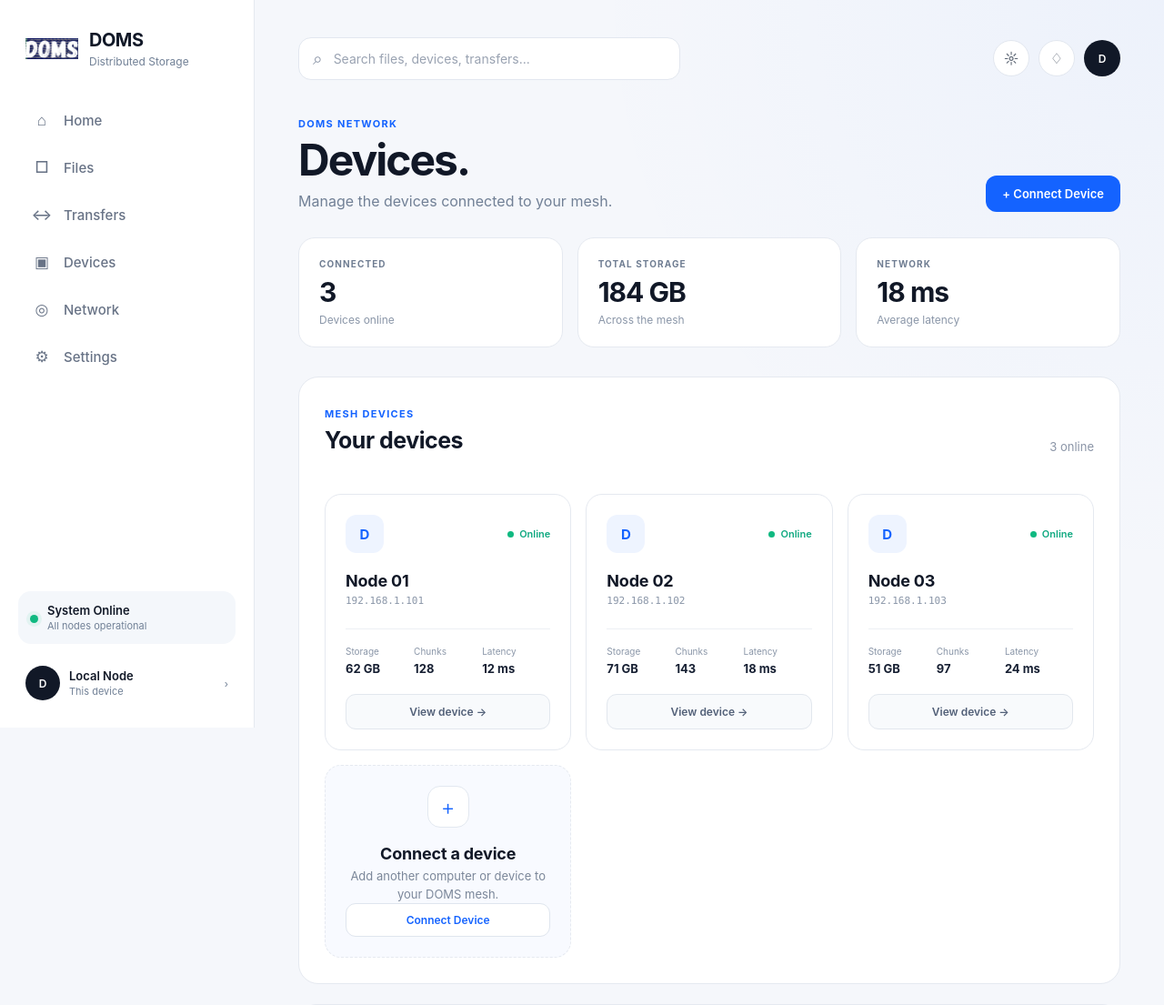
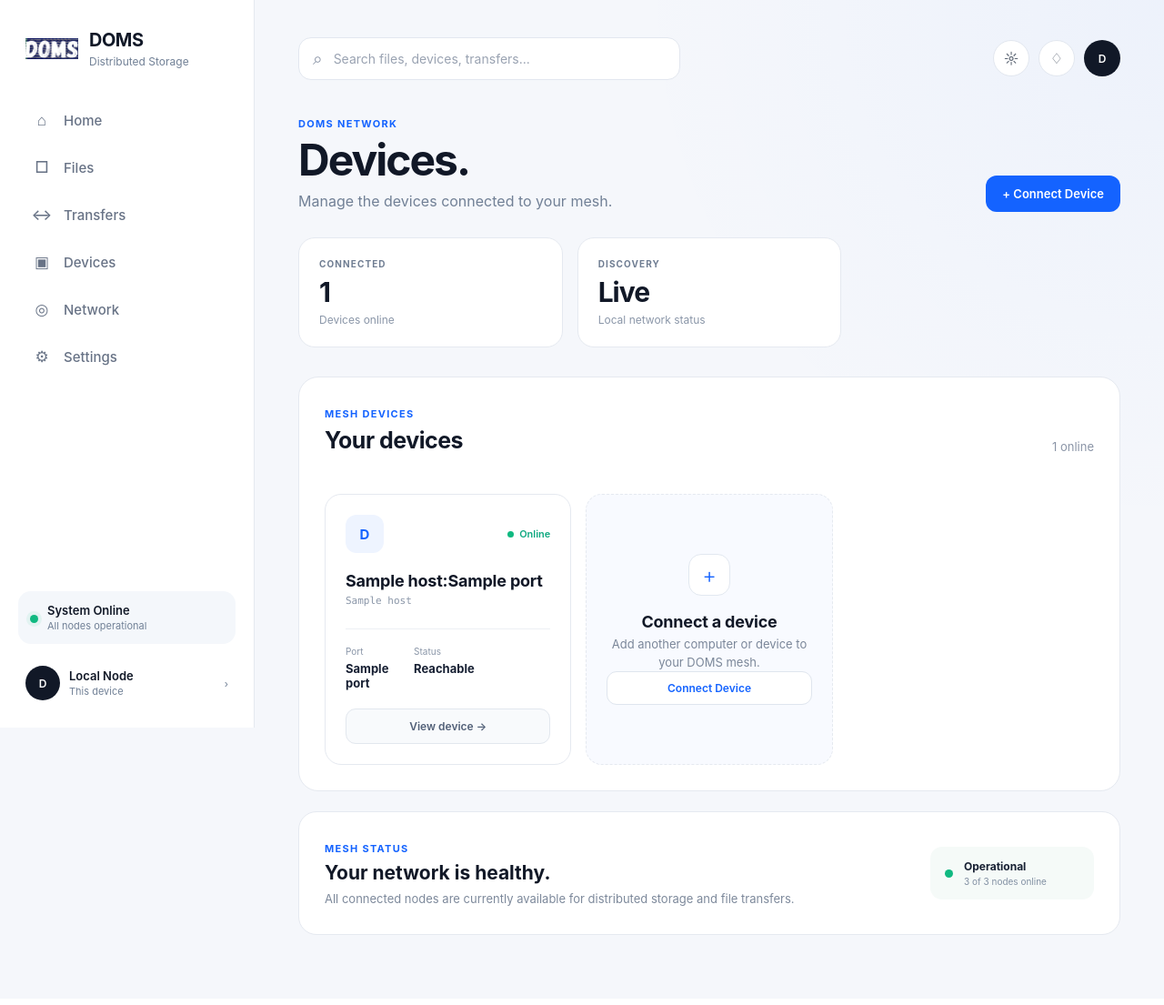
Before and after one commit to Ithinkyouarelyingtome/DOMS, a Flask app: template webui/templates/device.html in a window 1280 px wide. Shown: the top 1105 px of the page at 91% size. After the commit the page ends 1028 px from the top, so only its background shows below. Run offline with Flask 3, Linux system fonts and the light colour scheme; the template is opened without the code that fills it: most values are stand-ins (such as "Sample title", 1, 10 or a date in 2020); parts of the project's set-up code (start-up, migrations or seed data) failed here and were passed over.

Commit message:
Ui_read_update

```diff
--- a/webui/app.py
+++ b/webui/app.py
@@ -1,4 +1,15 @@
 from flask import Flask, render_template
+import sys
+import os
+
+# Add the Backend folder to the import path (sibling folder to webui/)
+BACKEND_PATH = r'C:\Users\sdaks\Desktop\DOMS\Backend'
+sys.path.append(BACKEND_PATH)
+
+from device import list_available_files
+from config import STORAGE_DIR, STORAGE_QUOTA, KNOWN_DEVICES
+from storage_manager import Storagemanager
+from discovery import listen_for_devices
 
 app = Flask(__name__)
 
@@ -10,12 +21,50 @@
 
 @app.route("/storage")
 def storage():
-    return render_template("storage.html", active_page="storage")
+    storage_dir = "device_storage_6001"
 
+    try:
+        manager = Storagemanager(storage_dir, STORAGE_QUOTA)
+        used_bytes = manager.current_usage()
+        used_mb = round(used_bytes / (1024 * 1024), 1)
+        quota_mb = round(STORAGE_QUOTA / (1024 * 1024), 1)
+        percent_used = round((used_bytes / STORAGE_QUOTA) * 100) if STORAGE_QUOTA else 0
+    except Exception as e:
+        print(f"Storage check failed: {e}")
+        used_mb = 0
+        quota_mb = round(STORAGE_QUOTA / (1024 * 1024), 1)
+        percent_used = 0
+
+    try:
+        files = list_available_files(storage_dir)
+    except Exception as e:
+        print(f"Could not list files: {e}")
+        files = []
+
+    return render_template(
+        "storage.html",
+        active_page="storage",
+        files=files,
+        used_mb=used_mb,
+        quota_mb=quota_mb,
+        percent_used=percent_used,
+    )
 
 @app.route("/devices")
 def devices():
-    return render_template("device.html", active_page="devices")
+    # Real discovery over the local network, falls back to KNOWN_DEVICES
+    try:
+        found = listen_for_devices([], timeout=5)
+        device_list = found if found else KNOWN_DEVICES
+    except Exception as e:
+        print(f"Discovery failed: {e}")
+        device_list = KNOWN_DEVICES
+
+    return render_template(
+        "device.html",
+        active_page="devices",
+        devices=device_list,
+    )
 
 
 @app.route("/transfers")
--- a/webui/static/style.css
+++ b/webui/static/style.css
@@ -812,7 +812,7 @@
 }
 
 .action-connect-card {
-    background: #FDF3F0;
+    background: #F97316;
 }
 
 .server-card {
--- a/webui/templates/device.html
+++ b/webui/templates/device.html
@@ -18,20 +18,14 @@
 
         <div class="summary-card">
             <span class="summary-label">CONNECTED</span>
-            <strong>3</strong>
+            <strong>{{ devices|length }}</strong>
             <p>Devices online</p>
         </div>
 
         <div class="summary-card">
-            <span class="summary-label">TOTAL STORAGE</span>
-            <strong>184 GB</strong>
-            <p>Across the mesh</p>
-        </div>
-
-        <div class="summary-card">
-            <span class="summary-label">NETWORK</span>
-            <strong>18 ms</strong>
-            <p>Average latency</p>
+            <span class="summary-label">DISCOVERY</span>
+            <strong>{{ "Live" if devices else "None found" }}</strong>
+            <p>Local network status</p>
         </div>
 
     </section>
@@ -44,55 +38,34 @@
                 <span class="eyebrow">MESH DEVICES</span>
                 <h2>Your devices</h2>
             </div>
-            <span class="section-count">3 online</span>
+            <span class="section-count">{{ devices|length }} online</span>
         </div>
 
         <div class="device-grid">
 
+            {% for host, port in devices %}
             <article class="device-card">
                 <div class="device-card-top">
                     <div class="device-icon">D</div>
                     <span class="online-badge"><i></i>Online</span>
                 </div>
-                <h3>Node 01</h3>
-                <p class="device-ip">192.168.1.101</p>
+                <h3>{{ host }}:{{ port }}</h3>
+                <p class="device-ip">{{ host }}</p>
                 <div class="device-metrics">
-                    <div><span>Storage</span><strong>62 GB</strong></div>
-                    <div><span>Chunks</span><strong>128</strong></div>
-                    <div><span>Latency</span><strong>12 ms</strong></div>
+                    <div><span>Port</span><strong>{{ port }}</strong></div>
+                    <div><span>Status</span><strong>Reachable</strong></div>
                 </div>
                 <button class="device-action">View device →</button>
             </article>
-
+            {% else %}
             <article class="device-card">
                 <div class="device-card-top">
-                    <div class="device-icon">D</div>
-                    <span class="online-badge"><i></i>Online</span>
+                    <div class="device-icon">—</div>
                 </div>
-                <h3>Node 02</h3>
-                <p class="device-ip">192.168.1.102</p>
-                <div class="device-metrics">
-                    <div><span>Storage</span><strong>71 GB</strong></div>
-                    <div><span>Chunks</span><strong>143</strong></div>
-                    <div><span>Latency</span><strong>18 ms</strong></div>
-                </div>
-                <button class="device-action">View device →</button>
+                <h3>No devices found</h3>
+                <p class="device-ip">Start a listener on another device to see it here</p>
             </article>
-
-            <article class="device-card">
-                <div class="device-card-top">
-                    <div class="device-icon">D</div>
-                    <span class="online-badge"><i></i>Online</span>
-                </div>
-                <h3>Node 03</h3>
-                <p class="device-ip">192.168.1.103</p>
-                <div class="device-metrics">
-                    <div><span>Storage</span><strong>51 GB</strong></div>
-                    <div><span>Chunks</span><strong>97</strong></div>
-                    <div><span>Latency</span><strong>24 ms</strong></div>
-                </div>
-                <button class="device-action">View device →</button>
-            </article>
+            {% endfor %}
 
             <article class="device-card connect-card">
                 <div class="connect-icon">+</div>
```
Also changed, not shown: webui/templates/storage.html (+20 -18 lines), README.md (added), 9 other files.
